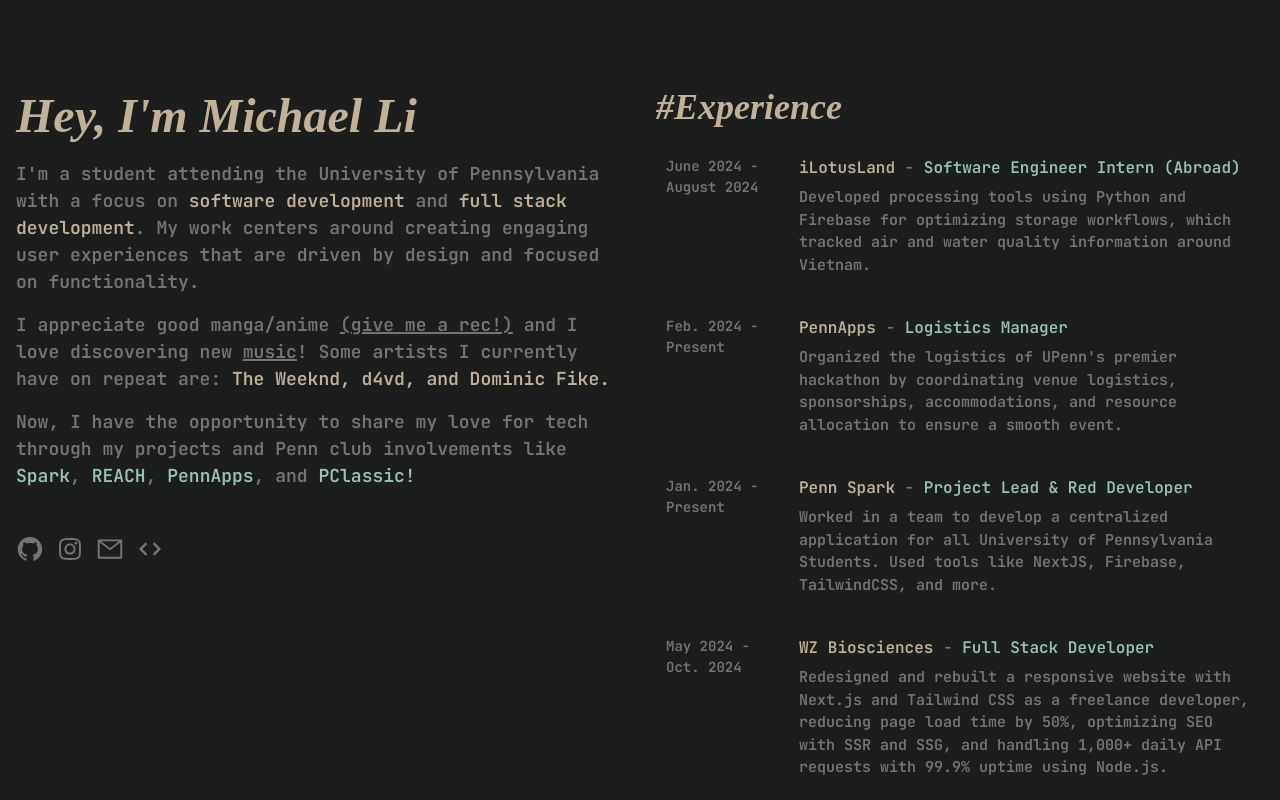
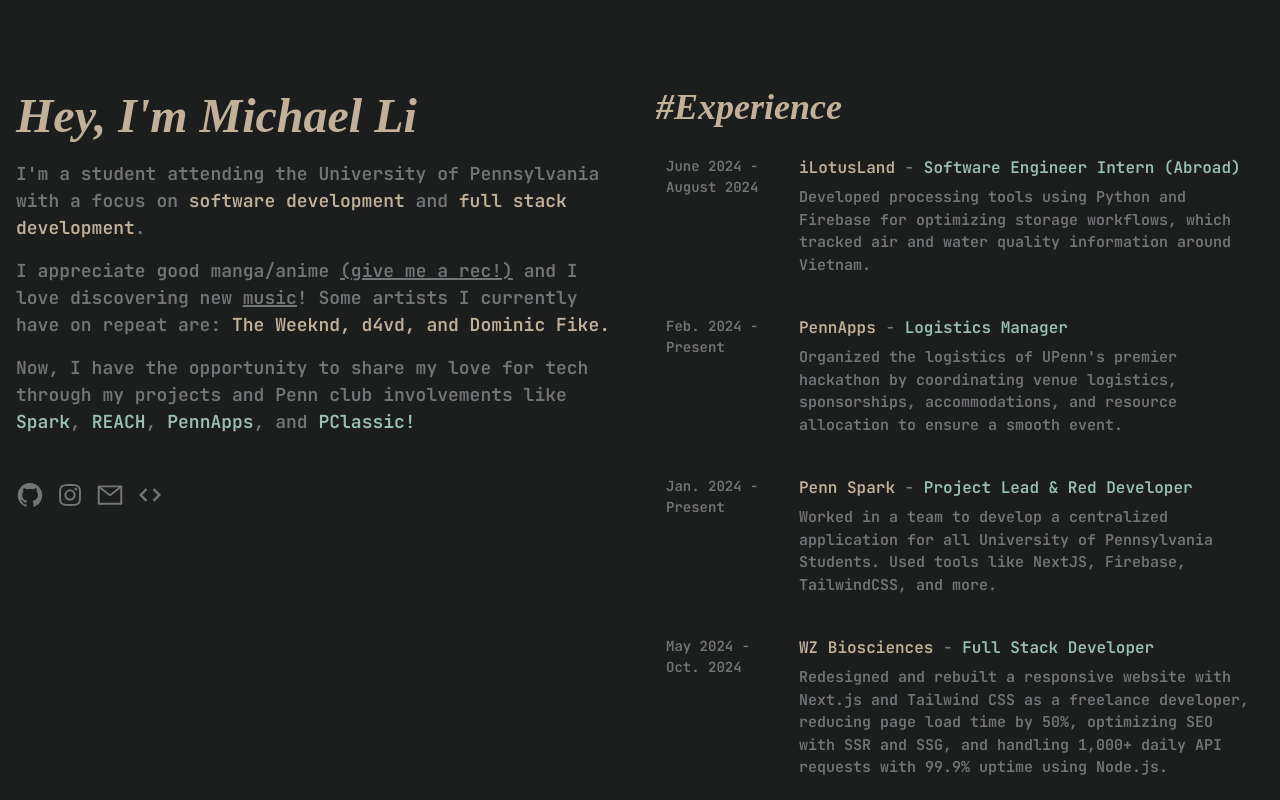
Before and after one commit to Michaell14/portfolioV3, a Next.js app: page / in a window 1280 px wide. Shown: the top 800 px of the page. Built offline with nearby package versions, Linux system fonts and the light colour scheme; a web font is replaced by a local one.

Commit message:
shorten bio

```diff
--- a/pages/index.js
+++ b/pages/index.js
@@ -87,7 +87,7 @@
 
                 <Text fontSize={"lg"} className={styles.description} mt={2}>
                   I&#39;m a student attending the University of Pennsylvania with a focus on <ColorText text="software development" /> and <ColorText text="full stack development" />.
-                  My work centers around creating engaging user experiences that are driven by design and focused on functionality.
+                  {/* My work centers around creating engaging user experiences that are driven by design and focused on functionality. */}
                 </Text>
 
                 <Text fontSize={"lg"} className={styles.description} mt={4}>
@@ -113,7 +113,7 @@
                   return (
                     <div key = {index}>
                       {["jpg", "jpeg", "JPG", "png", "gif", "webp"].includes(fileExtension) ? (
-                        <Image src={file.default["src"]} boxSize="12em" objectFit={"cover"} borderRadius={10} boxShadow={"lg"} mr={5} className={styles.image} />
+                        <Image src={file.default["src"]} fetchPriority='high' boxSize="12em" objectFit={"cover"} borderRadius={10} boxShadow={"lg"} mr={5} className={styles.image} />
                       ) : (
                         <video controls className="media-video">
                           <source src={file} type={`video/${fileExtension}`} />
```
